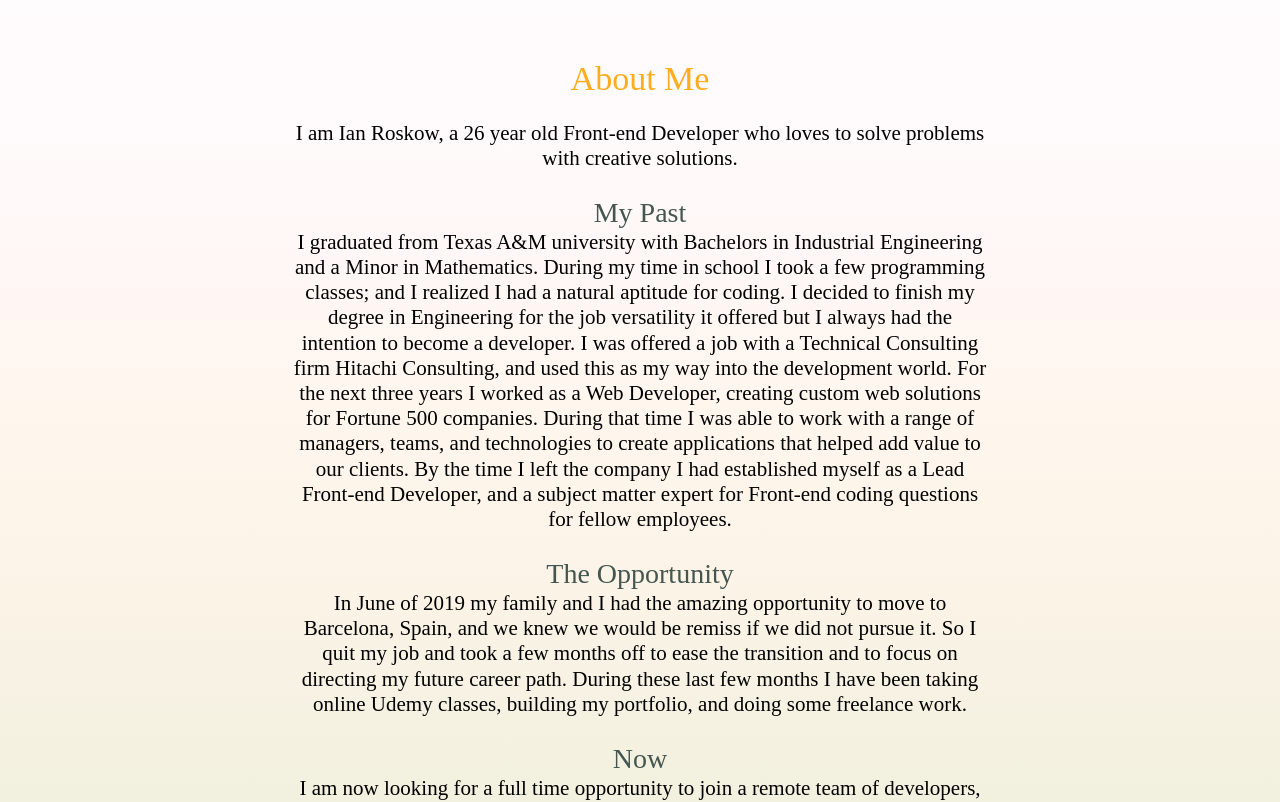
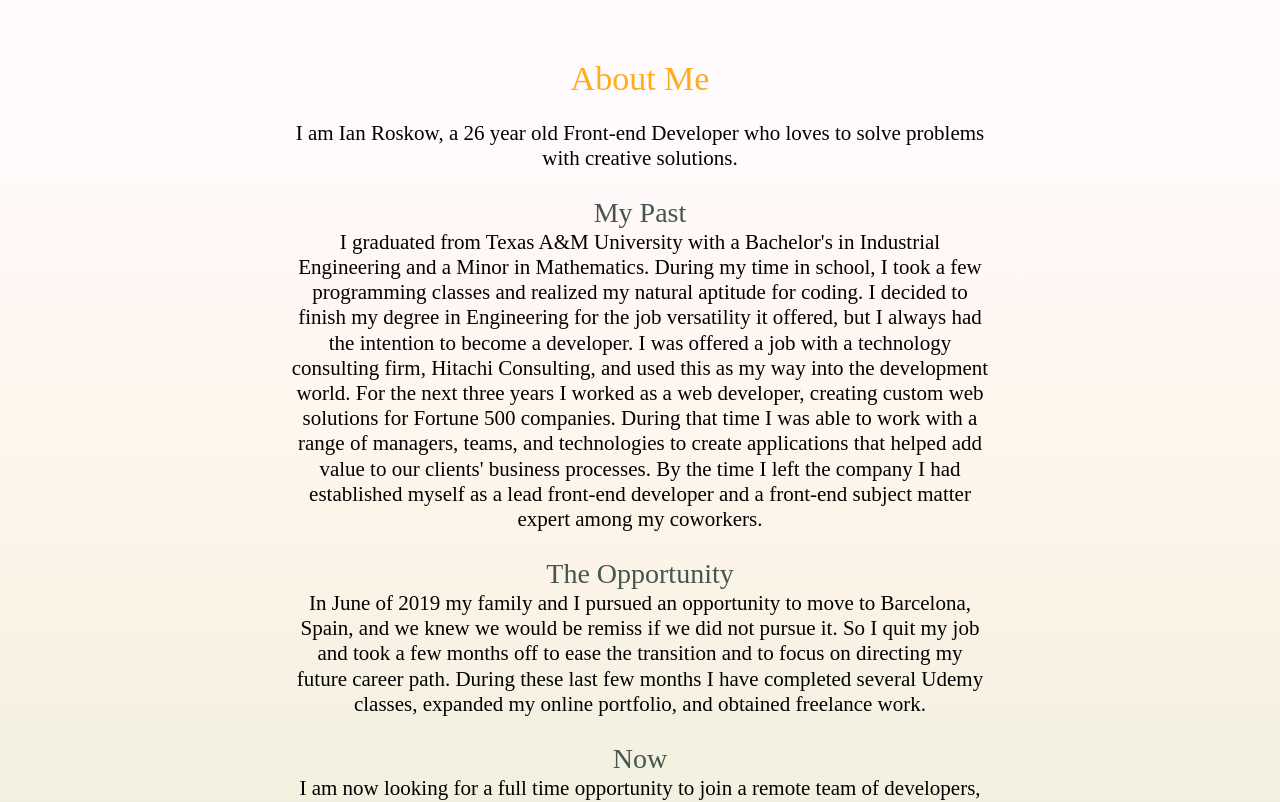
Before and after one commit to IanRoskow/Portfolio, a React (Create React App) app: page / in a window 1280 px wide. Shown: the part 940-1742 px from the top of the page. Built offline with nearby package versions, Linux system fonts and the light colour scheme.

Commit message:
Updated the about section

```diff
--- a/src/components/About.js
+++ b/src/components/About.js
@@ -8,9 +8,9 @@ const About = () => {
                 <div className="aboutSection">
                     I am Ian Roskow, a 26 year old Front-end Developer who loves to solve problems with creative solutions.<br/><br/>
                     <div className="headers">My Past</div>
-                    I graduated from Texas A&M university with Bachelors in Industrial Engineering and a Minor in Mathematics. During my time in school I took a few programming classes; and I realized I had a natural aptitude for coding. I decided to finish my degree in Engineering for the job versatility it offered but I always had the intention to become a developer. I was offered a job with a Technical Consulting firm Hitachi Consulting, and used this as my way into the development world. For the next three years I worked as a Web Developer, creating custom web solutions for Fortune 500 companies. During that time I was able to work with a range of managers, teams, and technologies to create applications that helped add value to our clients. By the time I left the company I had established myself as a Lead Front-end Developer, and a subject matter expert for Front-end coding questions for fellow employees.<br/><br/>
+                    I graduated from Texas A&M University with a Bachelor's in Industrial Engineering and a Minor in Mathematics. During my time in school, I took a few programming classes and realized my natural aptitude for coding. I decided to finish my degree in Engineering for the job versatility it offered, but I always had the intention to become a developer. I was offered a job with a technology consulting firm, Hitachi Consulting, and used this as my way into the development world. For the next three years I worked as a web developer, creating custom web solutions for Fortune 500 companies. During that time I was able to work with a range of managers, teams, and technologies to create applications that helped add value to our clients' business processes. By the time I left the company I had established myself as a lead front-end developer and a front-end subject matter expert among my coworkers.<br/><br/>
                     <div className="headers">The Opportunity</div>
-                    In June of 2019 my family and I had the amazing opportunity to move to Barcelona, Spain, and we knew we would be remiss if we did not pursue it. So I quit my job and took a few months off to ease the transition and to focus on directing my future career path. During these last few months I have been taking online Udemy classes, building my portfolio, and doing some freelance work.<br/><br/>
+                    In June of 2019 my family and I pursued an opportunity to move to Barcelona, Spain, and we knew we would be remiss if we did not pursue it. So I quit my job and took a few months off to ease the transition and to focus on directing my future career path. During these last few months I have completed several Udemy classes, expanded my online portfolio, and obtained freelance work.<br/><br/>
                     <div className="headers">Now</div>
                     I am now looking for a full time opportunity to join a remote team of developers, where I can be challenged and develop meaningful applications. My stack, resume, and LinkedIn profile can be found below. I look forward to talking with you.
                 </div>
```
